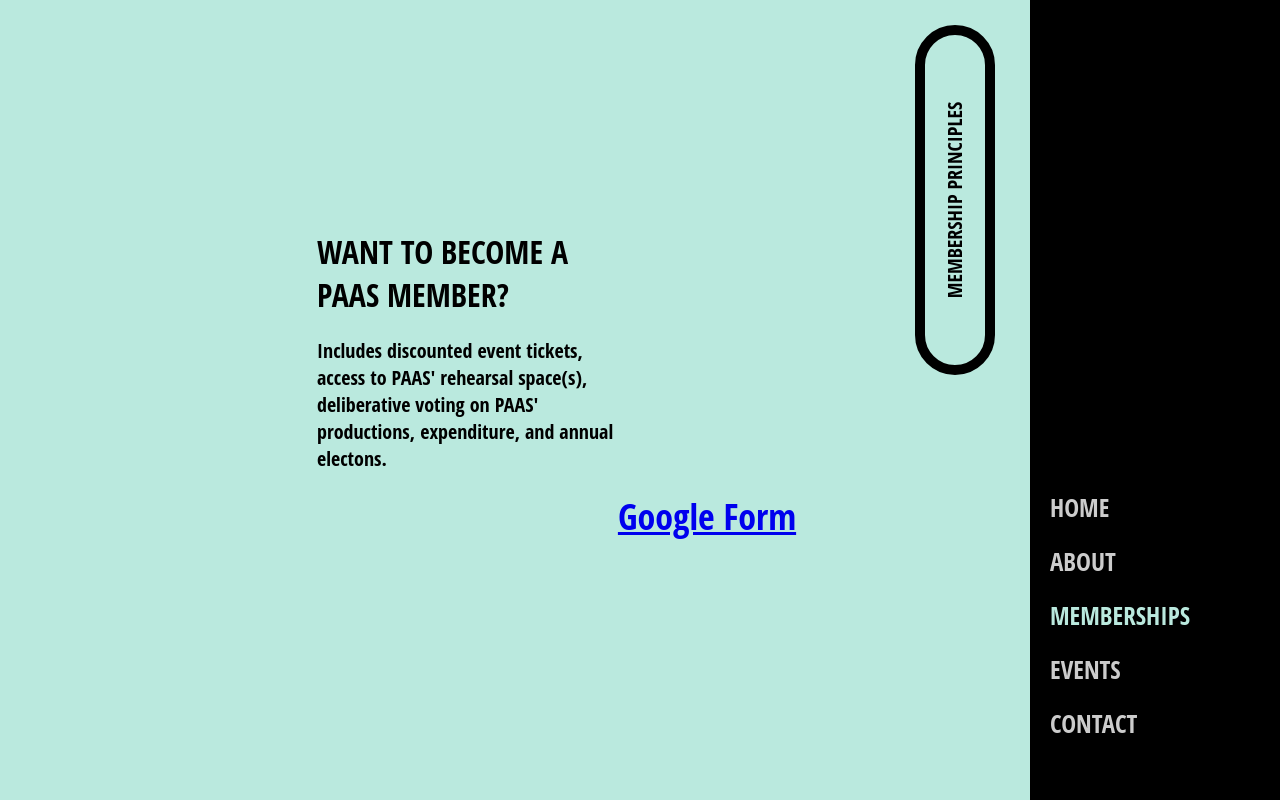
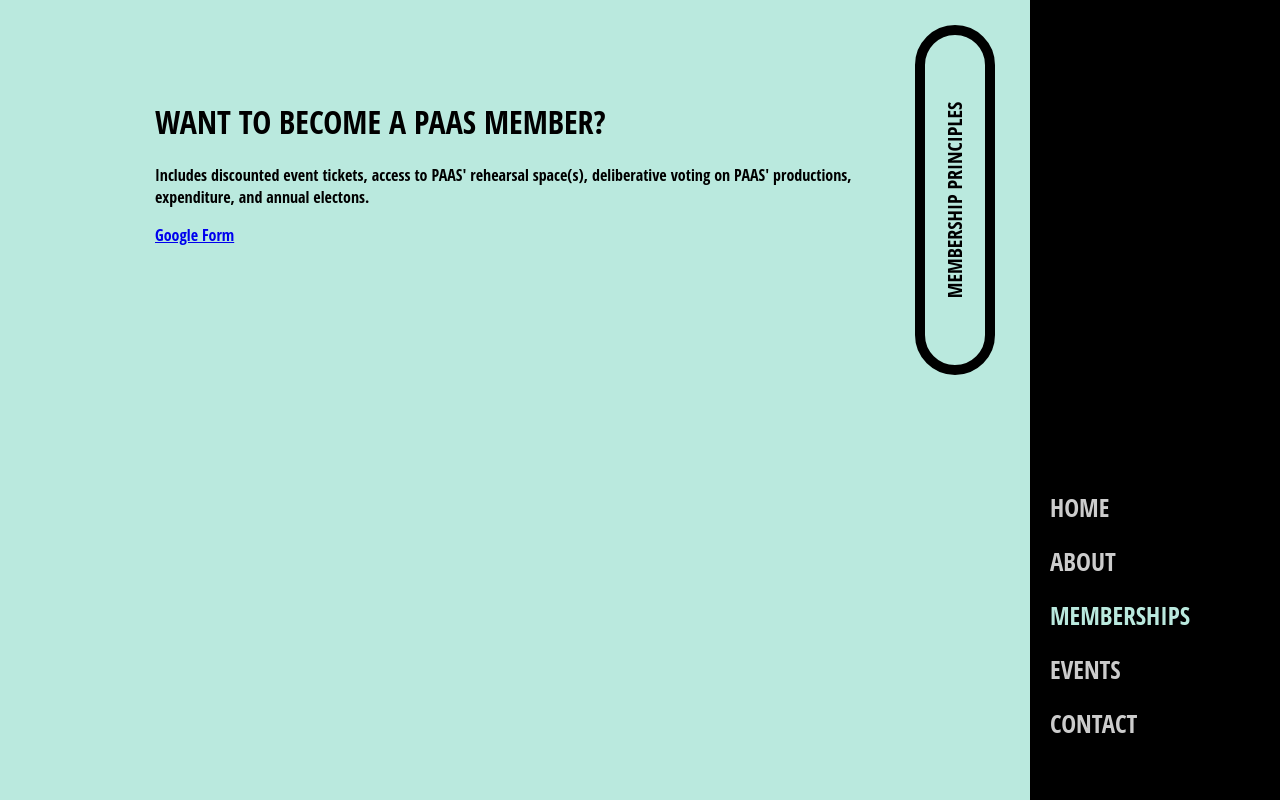
Before and after one commit to jaketreacher/paas_website, a Django app: page /memberships in a window 1280 px wide. Run offline with Django 3.2, Linux system fonts and the light colour scheme; style sheets or scripts are compiled from the project's sources; some libraries are stand-ins or nearby versions.

Commit message:
Fix CSS layout

```diff
--- a/web/static/web/sass/main.scss
+++ b/web/static/web/sass/main.scss
@@ -3,3 +3,5 @@
 @import "partials/base";
 @import "partials/navbar";
 @import "partials/buttons";
+@import "partials/logo";
+@import "partials/content";
--- a/web/static/web/sass/pages/_about.scss
+++ /dev/null
@@ -1,27 +0,0 @@
-#about {
-    .logo {
-        text-align: center;
-        img {
-            max-width: 100%;
-        }
-    }
-
-    @include desktop {
-        display: flex;
-        flex-direction: row-reverse;
-        align-items: flex-start;
-
-        .text {
-            min-width: 30%;
-            font-size: 1.5em;
-        }
-
-        .logo {
-            flex-grow: 1;
-            margin-right: 30px;
-            img {
-                max-width: 400px;
-            }
-        }
-    }
-}
--- a/web/static/web/sass/pages/_contact.scss
+++ /dev/null
@@ -1,60 +0,0 @@
-#contact {
-    max-width: 800px;
-    width: 100%;
-    margin: 0 auto;
-    text-align: center;
-
-    @include desktop {
-        margin: 15vh 0 0 15vw;
-        text-align: left;
-
-        .text {
-            width: 40%;
-        }
-
-        p {
-            font-size: 20px;
-        }
-    }
-
-    .text {
-        a {
-            color: inherit;
-            text-decoration: none;
-            display: inline-block;
-            &:hover {
-                color: white;
-            }
-        }
-    }
-    .icons {
-        a {
-            width: 100px;
-            overflow: hidden;
-            display: inline-block;
-            margin: 10px;
-
-            img {
-                width: 100%;
-                &:hover {
-                    filter: invert(100%);
-                }
-            }
-        }
-    }
-
-    footer {
-        position: absolute;
-        bottom: 30px;
-        display: inline-block;
-        text-align: center;
-        left: 0;
-        width: 100%;
-
-        @include desktop {
-            text-align: left;
-            left: auto;
-            width: auto;
-        }
-    }
-}
--- a/web/static/web/sass/pages/_home.scss
+++ /dev/null
@@ -1,22 +0,0 @@
-#home-logo {
-    width: 100%;
-    text-align: center;
-    img {
-        max-width: 300px;
-    }
-
-    @include tablet {
-        position: absolute;
-        left: 0;
-        bottom: 30px;
-    }
-
-    @include desktop {
-        position: absolute;
-
-        left: 0; // Reverse #main padding
-        bottom: 30px;
-        padding-right: calc(#{$navbar_width} + 30px);
-        text-align: right;
-    }
-}
--- a/web/static/web/sass/pages/_memberships.scss
+++ /dev/null
@@ -1,24 +0,0 @@
-#memberships {
-    max-width: 800px;
-    width: 100%;
-    margin: 0 auto;
-    text-align: left;
-
-    a:last-of-type {
-        display: block;
-        text-align: center;
-        font-size: 36px;
-    }
-
-    @include desktop {
-        margin: 15vh 0 0 15vw;
-
-        .text {
-            width: 40%;
-        }
-
-        p {
-            font-size: 20px;
-        }
-    }
-}
--- a/web/static/web/sass/partials/_base.scss
+++ b/web/static/web/sass/partials/_base.scss
@@ -5,25 +5,31 @@
     font-size: 16px;
     font-weight: 300;
     background-color: $background_color;
+}
+
+main {
+    position: relative;
+    min-height: 100vh;
+
     @include desktop {
         padding-right: $navbar_width;
     }
-}
 
-main {
+    > div {
         padding: 10px;
 
         min-width: 300px;
-    max-width: 800px;
+        max-width: 740px;
         width: 100%;
         margin: 0 auto;
 
         @include tablet {
-        margin-top: 50px;
+            padding-top: 50px;
         }
 
         @include desktop {
-        margin-top: 100px;
+            padding-top: 100px;
+        }
     }
 }
 
@@ -36,8 +42,4 @@
 }
 
 // Import Individual pages
-@import "../pages/home";
-@import "../pages/about";
-@import "../pages/memberships";
-@import "../pages/contact";
 @import "../pages/balltampering";
--- a/web/static/web/sass/partials/_buttons.scss
+++ b/web/static/web/sass/partials/_buttons.scss
@@ -54,3 +54,19 @@
         }
     }
 }
+
+.icons {
+    a {
+        width: 100px;
+        overflow: hidden;
+        display: inline-block;
+        margin: 10px;
+
+        img {
+            width: 100%;
+            &:hover {
+                filter: invert(100%);
+            }
+        }
+    }
+}
--- a/web/static/web/sass/partials/_reset.scss
+++ b/web/static/web/sass/partials/_reset.scss
@@ -2,15 +2,11 @@
   box-sizing: border-box;
 }
 
-html,
+html {
+  height: 100%;
+}
+
 body {
   margin: 0;
-  padding: 0;
-  width: 100%;
+  min-height: 100%;
 }
-
-ul,
-ol {
-  margin: 0;
-  padding: 0;
-}
--- a/web/templates/web/base.html
+++ b/web/templates/web/base.html
@@ -21,8 +21,10 @@
     {% include "web/components/navbar.html" %}
 
     <main>
-        {% block content %}
-        {% endblock content %}
+        <div>
+            {% block content %}
+            {% endblock content %}
+        </div>
     </main>
 
     <!-- Scripts -->
--- a/web/templates/web/pages/about.html
+++ b/web/templates/web/pages/about.html
@@ -6,7 +6,7 @@
 {% endblock title %}
 
 {% block content %}
-    <div id="about">
+    <div class="about">
         <div class="text">
             <p>
                 On the wrong side of your 20s?
--- a/web/templates/web/pages/contact.html
+++ b/web/templates/web/pages/contact.html
@@ -6,7 +6,6 @@
 {% endblock title %}
 
 {% block content %}
-   <div id="contact">
     <div class="text">
         <h1>Want to know more?</h1>
         <p>
@@ -28,5 +27,4 @@
     <footer>
         <span><small>ABN {{ abn }}</small></span>
     </footer>
-   </div>
 {% endblock content %}
--- a/web/templates/web/pages/home.html
+++ b/web/templates/web/pages/home.html
@@ -6,7 +6,7 @@
 {% endblock title %}
 
 {% block content %}
-    <h1 id="intro">
+    <h1>
         The<br>
         Performing Arts<br>
         Alumnui Society<br>
@@ -14,7 +14,7 @@
         all your post-<br>
         PAANDA prayers.
     </h1>
-    <div id="home-logo">
+    <div class="logo seal">
         <img src="{% static 'web/images/paas_logo.png' %}" width="300px" alt="PAAS Logo">
     </div>
 {% endblock content %}
--- a/web/templates/web/pages/memberships.html
+++ b/web/templates/web/pages/memberships.html
@@ -6,7 +6,6 @@
 {% endblock title %}
 
 {% block content %}
-    <div id="memberships">
     <div class="text">
         <h1>Want to become a PAAS Member?</h1>
         <p>
@@ -22,5 +21,4 @@
             Membership Principles
     </a>
     <a href="{{ form_link }}">Google Form</a>
-    </div>
 {% endblock content %}
```
Lines whose indentation alone changed are shown as unchanged.
